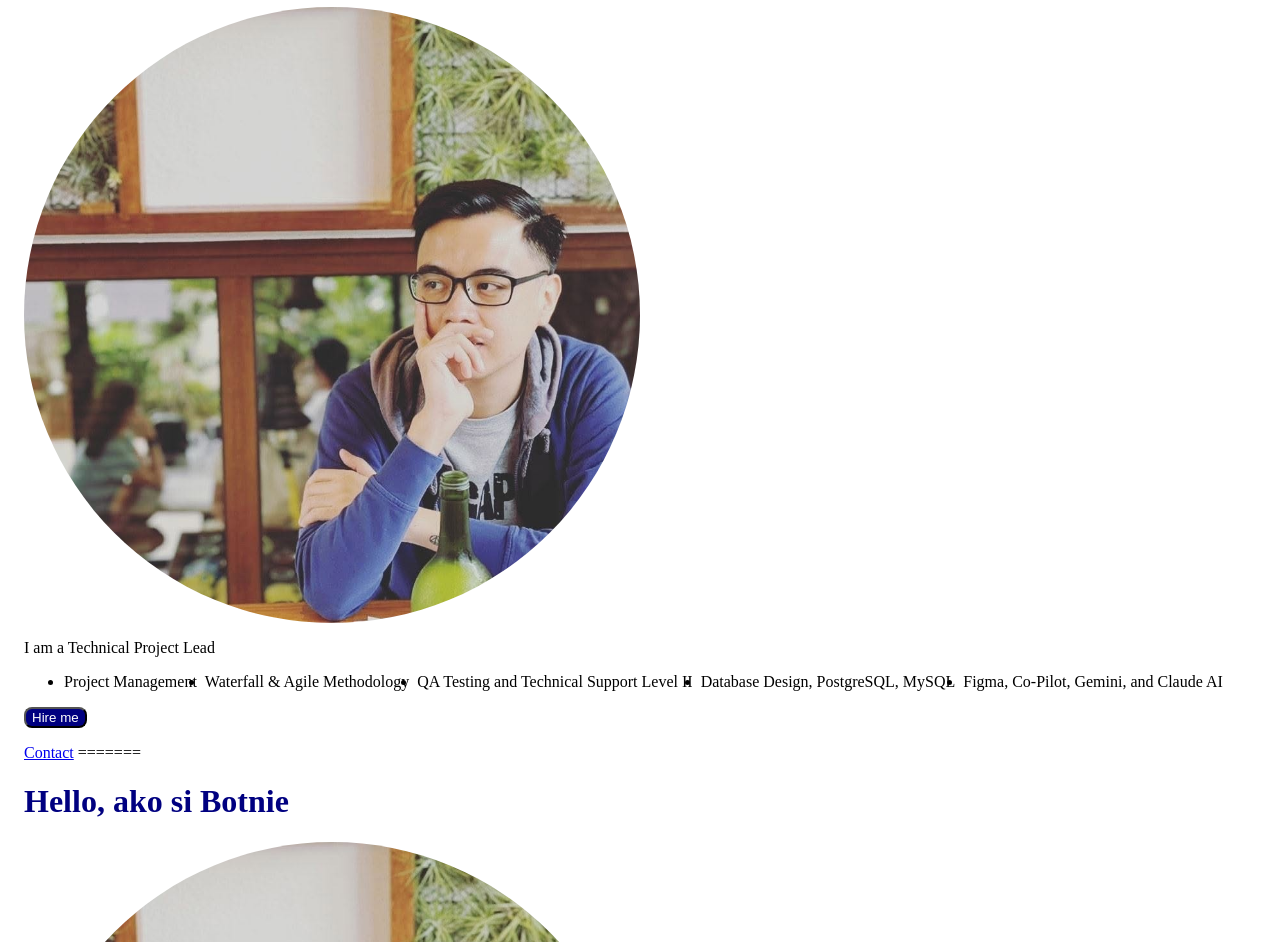
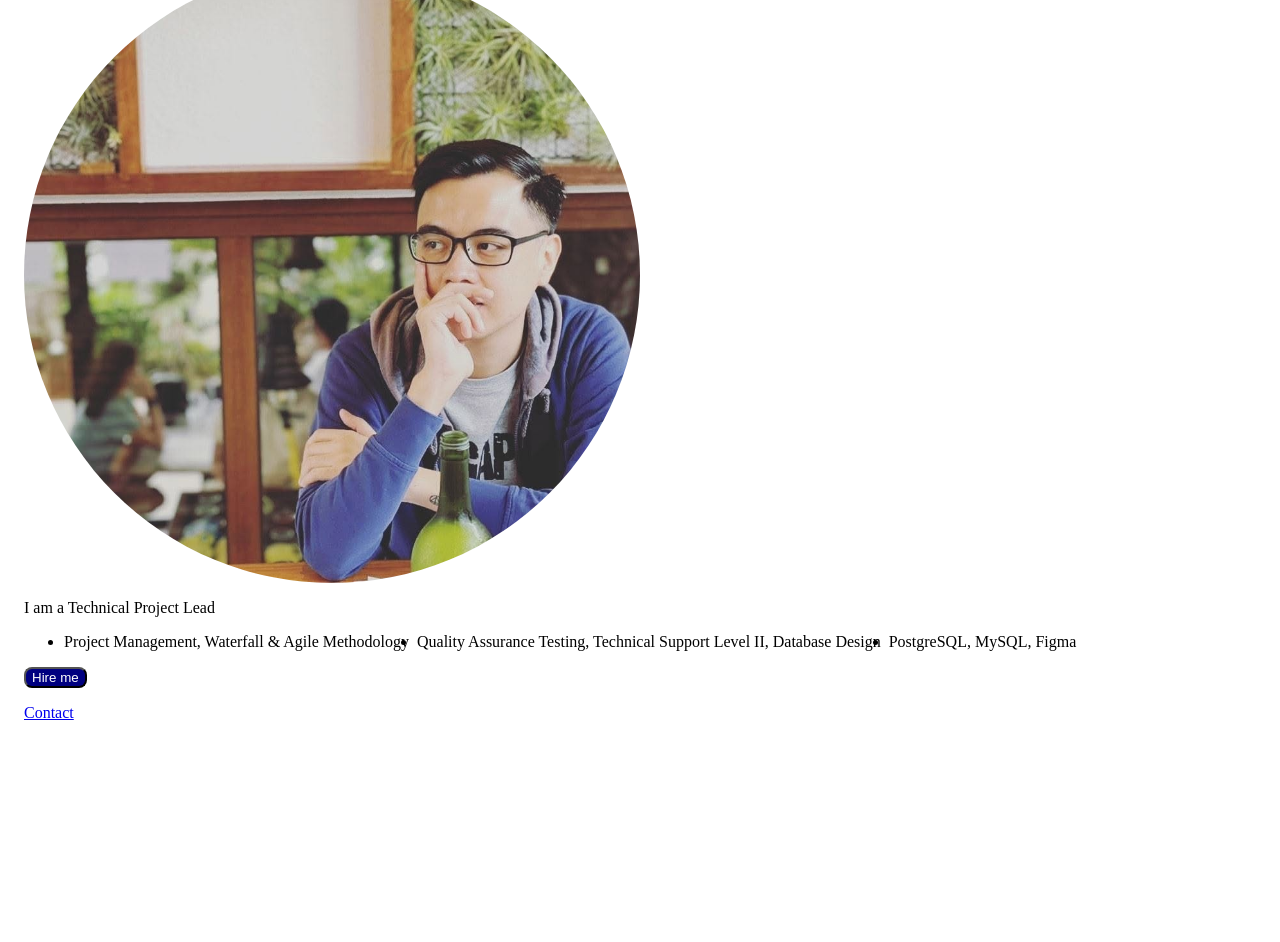
Before and after one commit to botnieantonio/josephantonio.github.io, a plain HTML site: page index.html in a window 1280 px wide. Shown: the part 115-1057 px from the top of the page. After the commit the page ends 861 px from the top, so only its background shows below. Drawn offline with Linux system fonts and the light colour scheme.

Commit message:
update index.html - git add issue

```diff
--- a/index.html
+++ b/index.html
@@ -1,28 +1,3 @@
-<<<<<<< HEAD
-<html>
-    <head>
-        <title>Botnie Portfolio</title>
-        <link rel="stylesheet" href="style.css">
-        <meta name="viewport" content="width=device-width">
-    </head>
-    <body>
-        <h1>Hello, ako si Botnie</h1>
-        <img src="profile-photo.jpg">
-        <p>I am a Technical Project Lead</p>
-        <ul>
-            <li>Project Management</li>
-            <li> Waterfall & Agile Methodology</li>
-            <li>QA Testing and  Technical Support Level II</li>
-            <li>Database Design, PostgreSQL, MySQL
-            <li> Figma, Co-Pilot, Gemini, and Claude AI</li>
-        </ul>
-        <button id="hire">Hire me</button>
-        <p id="msg"></p>
-        <a href="contact.html">Contact</a>
-    </body>
-    <script src="script.js"></script>
-</html>
-=======
 <html>
     <head>
         <title>Botnie Portfolio</title>
@@ -44,4 +19,3 @@
     </body>
     <script src="script.js"></script>
 </html>
->>>>>>> f0505dfc99ba6b76787e0a13ce15525999cd31fa
```
